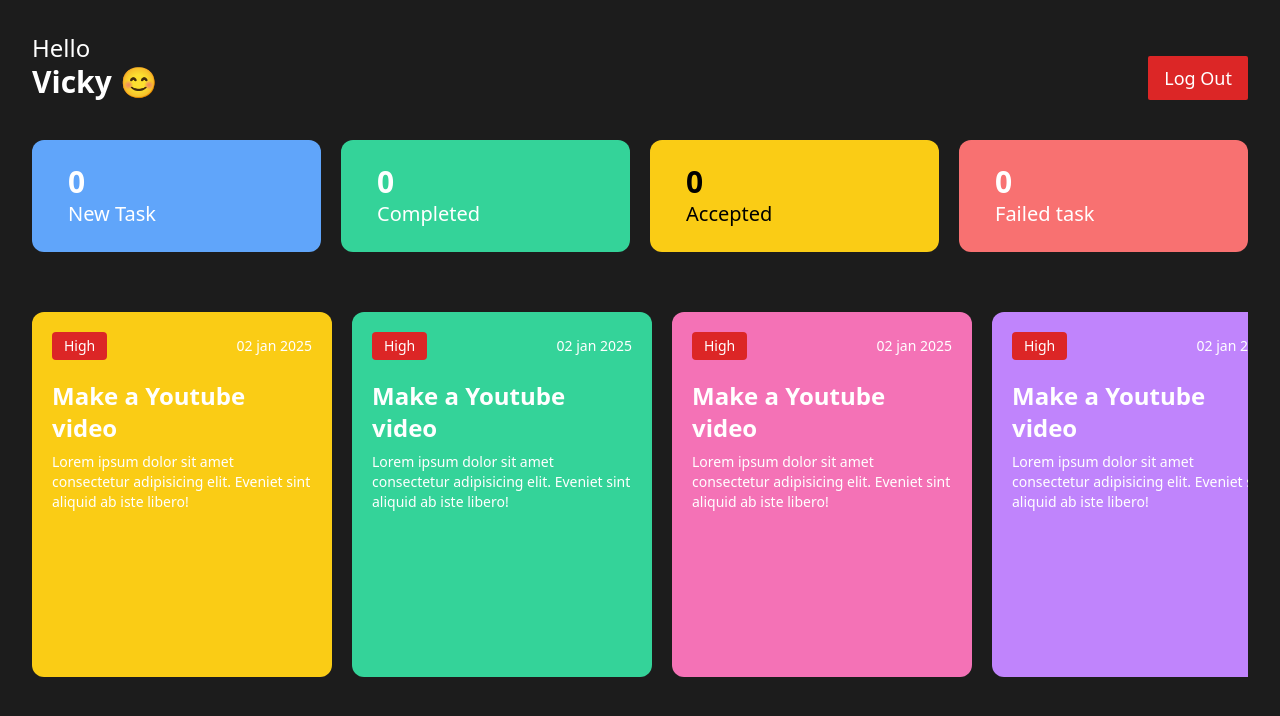
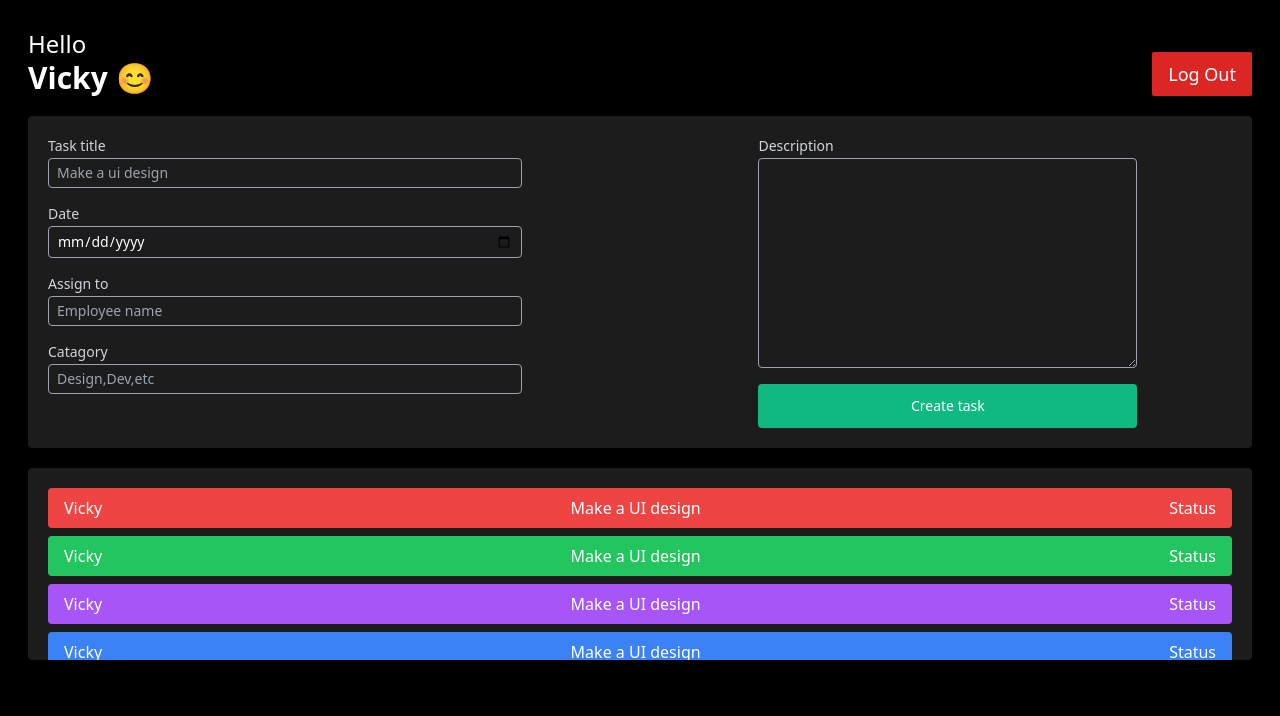
Before and after one commit to vicky7491/Employee-Management-System, a React (Vite) app: page / in a window 1280 px wide. Shown: the top 716 px of the page. Built offline with nearby package versions, Linux system fonts and the light colour scheme.

Commit message:
AdminDashboard Created Successful

```diff
--- a/src/App.jsx
+++ b/src/App.jsx
@@ -1,4 +1,5 @@
 import Login from "./components/Auth/Login.jsx";
+import AdminDashboard from "./components/dashboard/AdminDashboard.jsx";
 import EmployeeDashboard from "./components/dashboard/EmployeeDashboard.jsx";
 
 function App() {
@@ -6,7 +7,8 @@ function App() {
   return (
    <>
    {/* <Login /> */}
-   <EmployeeDashboard />
+   {/* <EmployeeDashboard /> */}
+   <AdminDashboard />
    </>
   );
 }
--- a/src/components/dashboard/AdminDashboard.jsx
+++ b/src/components/dashboard/AdminDashboard.jsx
@@ -0,0 +1,16 @@
+import React from 'react'
+import Header from '../../other/Header'
+import CreateTask from '../../other/CreateTask'
+import AllTask from '../../other/AllTask'
+
+const AdminDashboard = () => {
+  return (
+    <div className='h-screen w-full p-7'>
+        <Header/>
+        <CreateTask />
+        <AllTask />
+    </div>
+  )
+}
+
+export default AdminDashboard
--- /dev/null
+++ b/src/other/AllTask.jsx
@@ -0,0 +1,31 @@
+import React from 'react'
+
+const AllTask = () => {
+  return (
+    <div className='bg-[#1c1c1c] p-5 mt-5 rounded h-48 overflow-auto'>
+        <div className='bg-red-500 mb-2 py-2 px-4 flex justify-between rounded'>
+        <h2>Vicky</h2>
+        <h3>Make a UI design</h3>
+        <h5>Status</h5>
+        </div>
+        <div className='bg-green-500 mb-2 py-2 px-4 flex justify-between rounded'>
+        <h2>Vicky</h2>
+        <h3>Make a UI design</h3>
+        <h5>Status</h5>
+        </div>
+        <div className='bg-purple-500 mb-2 py-2 px-4 flex justify-between rounded'>
+        <h2>Vicky</h2>
+        <h3>Make a UI design</h3>
+        <h5>Status</h5>
+        </div>
+        <div className='bg-blue-500 mb-2 py-2 px-4 flex justify-between rounded'>
+        <h2>Vicky</h2>
+        <h3>Make a UI design</h3>
+        <h5>Status</h5>
+        </div>
+
+    </div>
+  )
+}
+
+export default AllTask
--- /dev/null
+++ b/src/other/CreateTask.jsx
@@ -0,0 +1,36 @@
+import React from 'react'
+
+const CreateTask = () => {
+  return (
+    <div className='p-5 rounded mt-5 bg-[#1c1c1c]'>
+            <form className='flex w-full flex-wrap items-start justify-between '>
+                <div className='w-1/2'>
+                <div>
+                    <h3 className='text-sm text-gray-300 mb-0.5'>Task title</h3>
+                    <input className='text-sm py-1 px-2 w-4/5 rounded outline-none bg-transparent border-[1px] border-gray-400 mb-4' type='text' placeholder="Make a ui design" />
+                </div>
+                <div>
+                    <h3 className='text-sm text-gray-300 mb-0.5'>Date</h3>
+                    <input className='text-sm py-1 px-2 w-4/5 rounded outline-none bg-transparent border-[1px] border-gray-400 mb-4' type="date" />
+                    </div>
+                <div>
+                    <h3 className='text-sm text-gray-300 mb-0.5'>Assign to</h3>
+                    <input className='text-sm py-1 px-2 w-4/5 rounded outline-none bg-transparent border-[1px] border-gray-400 mb-4' type="text" placeholder='Employee name'/>
+                </div>
+                <div>
+                    <h3 className='text-sm text-gray-300 mb-0.5'>Catagory</h3>
+                    <input className='text-sm py-1 px-2 w-4/5 rounded outline-none bg-transparent border-[1px] border-gray-400 mb-4' type="text" placeholder='Design,Dev,etc'/>
+                </div>
+                </div>
+                <div className='w-2/5 flex flex-col items-start'>
+                    <h3 className='text-sm text-gray-300 mb-0.5'>Description</h3>
+                    <textarea className='text-sm py-1 px-2 w-4/5 rounded outline-none bg-transparent border-[1px] border-gray-400' name="" id="" cols="30" rows="10"></textarea>
+                    <button className='bg-emerald-500 rounded py-3 px-5 hover:bg-emerald-600 w-4/5 mt-4 text-sm'>Create task</button>
+                </div>
+
+            </form>
+        </div>
+  )
+}
+
+export default CreateTask
```
